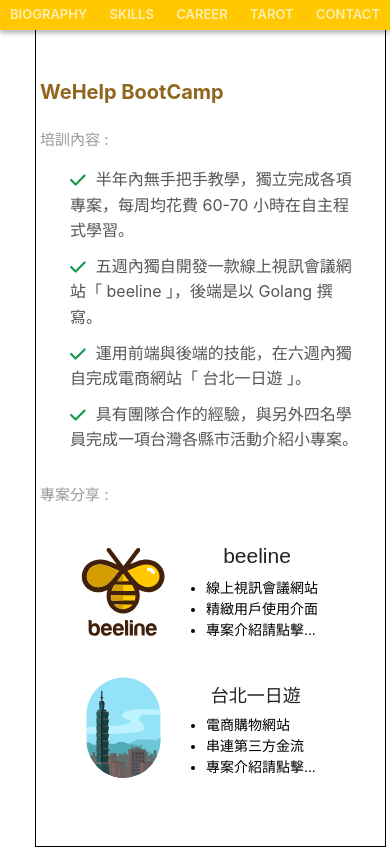
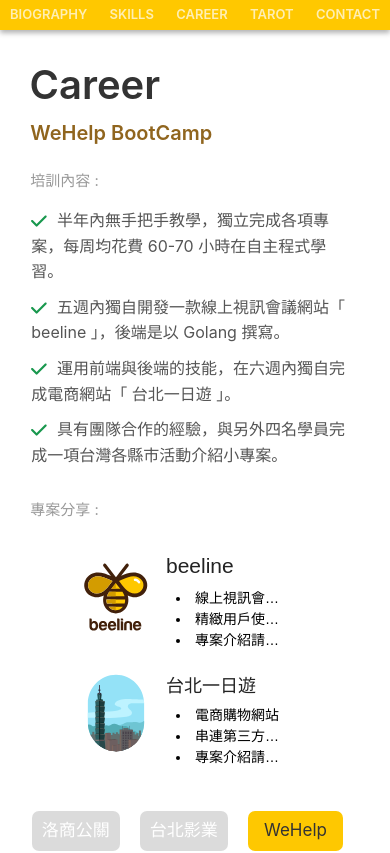
Before and after one commit to Ben10225/MyWeb, a Vue app: page /career in a window 390 px wide. Shown: the top 853 px of the page. Built offline with nearby package versions, Linux system fonts and the light colour scheme; what vue-plyr would draw is missing.

Commit message:
career page rwd finish

```diff
--- a/src/App.vue
+++ b/src/App.vue
@@ -13,8 +13,8 @@
         <RouterLink
           v-for="l of store.links"
           :key="l.id"
+          :to="l.link"
           class="link-text"
-          :to="l.link"
         >
           <div class="title">{{ l.content }}</div>
           <div class="solo">{{ l.content[0] }}</div></RouterLink
@@ -74,7 +74,7 @@
   color: #fff;
   opacity: 1;
   transform: scale(1.1);
-  transform-origin: 50px 42px;
+  transform-origin: 40% 42px;
   text-shadow: 2px 2px 1px rgba(0, 0, 0, 0.3);
 }
 .right-wrapper {
@@ -97,10 +97,16 @@
   display: none;
   transition: all 0s;
 }
+.link-text:nth-child(4) .solo {
+  left: 11px;
+}
+.link-text:nth-child(3) .solo,
+.link-text:nth-child(5) .solo {
+  left: 9px;
+}
 @media (max-height: 800px) {
   .logo {
     margin-top: -50px;
-    /* transform: scale(0.9); */
   }
 }
 @media (max-width: 1400px) {
--- a/src/components/CareerComps/CareerInfoBlockComp.vue
+++ b/src/components/CareerComps/CareerInfoBlockComp.vue
@@ -68,7 +68,9 @@
         @click="backHandler"
       />
     </div>
-    <h1 class="title" :class="{ 'fade-out': wehelpOff }">Career</h1>
+    <div class="title-block">
+      <h1 class="title" :class="{ 'fade-out': wehelpOff }">Career</h1>
+    </div>
     <div class="part" v-show="now === '洛商公關'">
       <CareerPreviousJob :job="0" :reset="reset" />
     </div>
@@ -81,7 +83,14 @@
     <div class="part">
       <CareerWehelpTaipei :taipei-show="projShow" />
     </div>
-    <div class="part" v-show="now === 'Wehelp'">
+    <div
+      class="part"
+      v-show="now === 'Wehelp'"
+      :class="{
+        'beeline-height': projShow === 'beelineShow',
+        'taipei-height': projShow === 'taipeiShow',
+      }"
+    >
       <CareerWehelp :wehelp-go-left="wehelpGoLeft" @change-proj="getEmits" />
     </div>
   </div>
@@ -90,7 +99,8 @@
 <style scoped>
 .info-wrapper {
   width: 90%;
-  min-height: 610px;
+  height: 100%;
+  /* min-height: 610px; */
   /* height: 300px; */
   /* margin-top: 160px; */
   position: relative;
@@ -99,17 +109,18 @@
   align-items: center;
 
   justify-content: start;
-  /* padding-left: 70px; */
   padding-top: 53px;
-  border: 1px solid #000;
-  /* margin-top: -50px; */
+  /* border: 1px solid red; */
 }
 .part {
+  /* position: absolute; */
+  width: 100%;
   height: 100%;
-  /* position: absolute; */
   position: relative;
-  /* border: 1px solid blue; */
-  /* background-color: red; */
+  display: flex;
+  justify-content: center;
+  align-items: center;
+  transition: 0.3s;
 }
 .back-arrow-block {
   position: absolute;
@@ -122,7 +133,7 @@
   top: 23px;
   left: -430px;
   opacity: 0;
-  transition: 0.3s;
+  transition: opacity 0.3s;
   cursor: pointer;
   pointer-events: none;
   z-index: 10;
@@ -134,20 +145,34 @@
   opacity: 0.5;
   pointer-events: auto;
 }
+.title-block {
+  width: 100%;
+  display: flex;
+  flex-direction: row;
+  /* align-items: center; */
+  justify-content: center;
+  position: relative;
+}
 h1 {
   position: relative;
   font-size: 60px;
   color: #333;
   font-weight: 600;
-  left: -330px;
   transition: 0.3s;
   opacity: 1;
   user-select: auto;
+  margin-left: -660px;
+  /* left: 8%; */
 }
-
 .fade-out {
   opacity: 0;
   user-select: none;
+}
+.beeline-height {
+  padding-bottom: 0px;
+}
+.taipei-height {
+  padding-bottom: 10px;
 }
 @media (max-width: 1000px) {
   .info-wrapper {
@@ -155,20 +180,57 @@
   }
   h1 {
     font-size: 50px;
-    left: -320px;
   }
   .back {
     font-size: 30px;
-    left: -370px;
+    left: -390px;
     top: 16px;
   }
+  .taipei-height {
+    padding-bottom: 30px;
+  }
 }
-
 @media (max-width: 850px) {
+  .title-block {
+    justify-content: start;
+  }
   h1 {
     font-size: 45px;
-    /* position: fixed; */
-    /* left: 73px; */
+    left: 660px;
+  }
+  .back-arrow-block {
+    width: 100%;
+    justify-content: start;
+  }
+  .back {
+    position: relative;
+    top: -30px;
+    left: 35px;
+  }
+  .beeline-height {
+    padding-bottom: 150px;
+  }
+  .taipei-height {
+    padding-bottom: 170px;
+  }
+}
+@media (max-width: 600px) {
+  .info-wrapper {
+    margin: 0;
+  }
+  .part {
+    justify-content: center;
+  }
+  h1 {
+    font-size: 40px;
+    left: 670px;
+  }
+  .back {
+    top: 8px;
+    left: 15px;
+  }
+  .beeline-height {
+    padding-bottom: 310px;
   }
 }
 </style>
--- a/src/components/CareerComps/CareerLineBlockComp.vue
+++ b/src/components/CareerComps/CareerLineBlockComp.vue
@@ -132,7 +132,7 @@
   position: relative;
   /* bottom: 110px; */
   /* border: 1px solid #000; */
-  padding-bottom: 70px;
+  margin-bottom: 70px;
   margin-top: 40px;
 }
 .line-block {
@@ -202,6 +202,7 @@
   }
   .position {
     font-size: 15px;
+    white-space: nowrap;
   }
   .tenure {
     font-size: 10px;
@@ -210,6 +211,7 @@
 @media (max-width: 850px) {
   .line-wrapper {
     width: 85%;
+    position: relative;
   }
   .ic {
     font-size: 65px;
@@ -227,4 +229,16 @@
     white-space: nowrap;
   }
 }
+@media (max-width: 600px) {
+  .line-wrapper {
+    margin-left: -15px;
+    /* display: none; */
+  }
+  .ic {
+    display: none;
+  }
+  .work-block {
+    margin-bottom: 50px;
+  }
+}
 </style>
--- a/src/components/CareerComps/CareerWehelpBeelineComp.vue
+++ b/src/components/CareerComps/CareerWehelpBeelineComp.vue
@@ -43,10 +43,10 @@
 <template>
   <div v-show="show" class="beeline-wrapper">
     <div class="beeline-block" :class="{ 'beeline-block-in': blockBool }">
-      <div class="imgs" v-show="showImg">
+      <!-- <div class="imgs" v-show="showImg">
         <img class="png pict" src="/beeline-demo.png" alt="" />
         <img class="gif pict" src="/real-time-demo.gif" alt="" />
-      </div>
+      </div> -->
       <div class="title-line">
         <h3>beeline</h3>
         <img class="logo" src="/browser_logo.png" alt="" />
@@ -90,6 +90,10 @@
           Socket.IO / WebRTC
         </li>
       </ul>
+      <div class="imgs" v-show="showImg">
+        <img class="png pict" src="/beeline-demo.png" alt="" />
+        <img class="gif pict" src="/real-time-demo.gif" alt="" />
+      </div>
     </div>
   </div>
 </template>
@@ -99,10 +103,14 @@
   color: black;
   overflow: hidden;
   width: 720px;
+  /* width: 75%; */
   position: absolute;
   /* position: relative; */
-  left: -375px;
+  /* left: -375px; */
   top: -80px;
+  /* border: 1px solid #000; */
+  /* display: flex;
+  flex-direction: column; */
 }
 .beeline-block {
   position: relative;
@@ -192,8 +200,58 @@
   bottom: 15px;
 }
 @media (max-width: 1000px) {
+  .pict {
+    width: 230px;
+  }
+  .gif {
+    bottom: 35px;
+  }
+}
+@media (max-width: 850px) {
   .beeline-wrapper {
-    left: -340px;
+    width: 90%;
+    overflow: visible;
+    /* height: 580px; */
+    z-index: 5;
+  }
+  .github {
+    display: block;
+    margin-left: 0;
+  }
+  .intro {
+    margin-top: -10px;
+  }
+  .imgs {
+    position: relative;
+    display: flex;
+    margin-top: 20px;
+    justify-content: space-around;
+  }
+  .pict {
+    position: relative;
+    right: -10px;
+    width: 210px;
+    left: 0;
+    top: 0;
+  }
+}
+@media (max-width: 600px) {
+  .beeline-wrapper {
+    top: -30px;
+  }
+  .title-line h3 {
+    font-size: 30px;
+  }
+  .logo {
+    left: 120px;
+    top: -13px;
+    width: 32px;
+  }
+  .imgs {
+    flex-direction: column;
+  }
+  .pict {
+    margin: 10px 0;
   }
 }
 </style>
--- a/src/components/CareerComps/CareerWehelpComp.vue
+++ b/src/components/CareerComps/CareerWehelpComp.vue
@@ -46,7 +46,7 @@
         </li>
       </ul>
       <h4>專案分享 :</h4>
-      <div class="projects">
+      <div class="projects beeline-height">
         <CareerWehelpProjComp @change-proj="getEmits" />
       </div>
     </div>
@@ -55,14 +55,11 @@
 
 <style scoped>
 .wehelp-wrapper {
-  width: 100%;
   padding: 0 32px;
-  /* left: -32px; */
   position: relative;
   overflow: hidden;
   pointer-events: auto;
   /* border: 1px solid red; */
-  top: -20px;
 }
 .wehelp-wrapper-pointer-evt-none {
   pointer-events: none;
@@ -93,7 +90,7 @@
 h3 {
   font-size: 22px;
   color: #90651e;
-  font-weight: 700;
+  font-weight: 600;
   margin-bottom: 20px;
   position: relative;
   left: -20px;
@@ -119,7 +116,7 @@
 }
 @media (max-width: 1000px) {
   .wehelp-wrapper {
-    top: -50px;
+    top: 0px;
   }
   h3 {
     font-size: 20px;
@@ -131,4 +128,25 @@
     font-size: 18px;
   }
 }
+@media (max-width: 850px) {
+  .wehelp-wrapper {
+    padding: 0 15px;
+    width: 90%;
+    top: 0px;
+  }
+  h3,
+  h4 {
+    left: -13px;
+  }
+}
+@media (max-width: 600px) {
+  .wehelp-wrapper {
+    padding: 0 15px;
+    width: 95%;
+    top: 0px;
+  }
+  .content-info {
+    margin-left: -12px;
+  }
+}
 </style>
--- a/src/components/CareerComps/CareerWehelpProjsComp.vue
+++ b/src/components/CareerComps/CareerWehelpProjsComp.vue
@@ -130,10 +130,36 @@
 }
 @media (max-width: 850px) {
   .wehelp-proj-wrapper {
-    flex-direction: column;
+    justify-content: space-around;
   }
   .proj {
-    margin: 5px 0;
+    /* margin: 5px 0; */
+    width: 260px;
+    margin: 0px;
+    /* flex-direction: column; */
+    align-items: center;
+    /* border: 1px solid #000; */
+  }
+  .logo {
+    width: 80px;
+    height: 80px;
+    position: relative;
+    margin-right: 0;
+  }
+  .proj h6 {
+    text-align: left;
+  }
+  .info-block li {
+    width: 105px;
+    white-space: nowrap;
+    text-overflow: ellipsis;
+    overflow: hidden;
+    list-style-position: inside;
+  }
+}
+@media (max-width: 600px) {
+  .wehelp-proj-wrapper {
+    flex-direction: column;
   }
 }
 </style>
--- a/src/components/CareerComps/CareerWehelpTaipeiComp.vue
+++ b/src/components/CareerComps/CareerWehelpTaipeiComp.vue
@@ -43,12 +43,6 @@
 <template>
   <div v-show="show" class="taipei-wrapper">
     <div class="taipei-block" :class="{ 'taipei-block-in': blockBool }">
-      <img
-        v-show="showImg"
-        class="gif pict"
-        src="/taipei-day-trip-demo.gif"
-        alt=""
-      />
       <div class="title-line">
         <h3>台北一日遊</h3>
         <img class="logo" src="/taipei.svg" alt="" />
@@ -102,6 +96,12 @@
         </ul>
       </div>
     </div>
+    <img
+      v-show="showImg"
+      class="gif pict"
+      src="/taipei-day-trip-demo.gif"
+      alt=""
+    />
   </div>
 </template>
 
@@ -110,11 +110,13 @@
   /* opacity: 0; */
   color: black;
   overflow: hidden;
+  /* width: 720px; */
   width: 720px;
   /* position: relative; */
   position: absolute;
-  left: -375px;
-  top: -93px;
+  /* left: -375px; */
+  top: -80px;
+  /* left: 120px; */
 }
 .taipei-block {
   position: relative;
@@ -195,10 +197,46 @@
 .gif {
   bottom: 5px;
 }
-@media (max-width: 1000px) {
+@media (max-width: 850px) {
   .taipei-wrapper {
-    left: -340px;
-    top: -105px;
+    width: 90%;
+    overflow: visible;
+    /* height: 580px; */
+    z-index: 5;
+  }
+  .pict {
+    position: relative;
+    left: 0;
+    top: 70px;
+    width: 250px;
+  }
+}
+@media (max-width: 600px) {
+  .taipei-wrapper {
+    top: -30px;
+  }
+  .links {
+    width: 100%;
+  }
+  .title-line h3 {
+    font-size: 27px;
+  }
+  .intro {
+    margin-top: 120px;
+  }
+  .github {
+    margin: 0;
+  }
+  .logo {
+    top: 13px;
+    left: 150px;
+    width: 32px;
+  }
+  .imgs {
+    flex-direction: column;
+  }
+  .pict {
+    top: 210px;
   }
 }
 </style>
--- a/src/views/CareerView.vue
+++ b/src/views/CareerView.vue
@@ -59,9 +59,4 @@
   /* background-color: red; */
   /* border: 1px solid #000; */
 }
-.decorate {
-  /* bottom: -30px; */
-  /* width: 100%; */
-  /* position: relative; */
-}
 </style>
```
Also changed, not shown: src/components/CareerComps/CareerPreviousJobComp.vue (+91 -22 lines).
